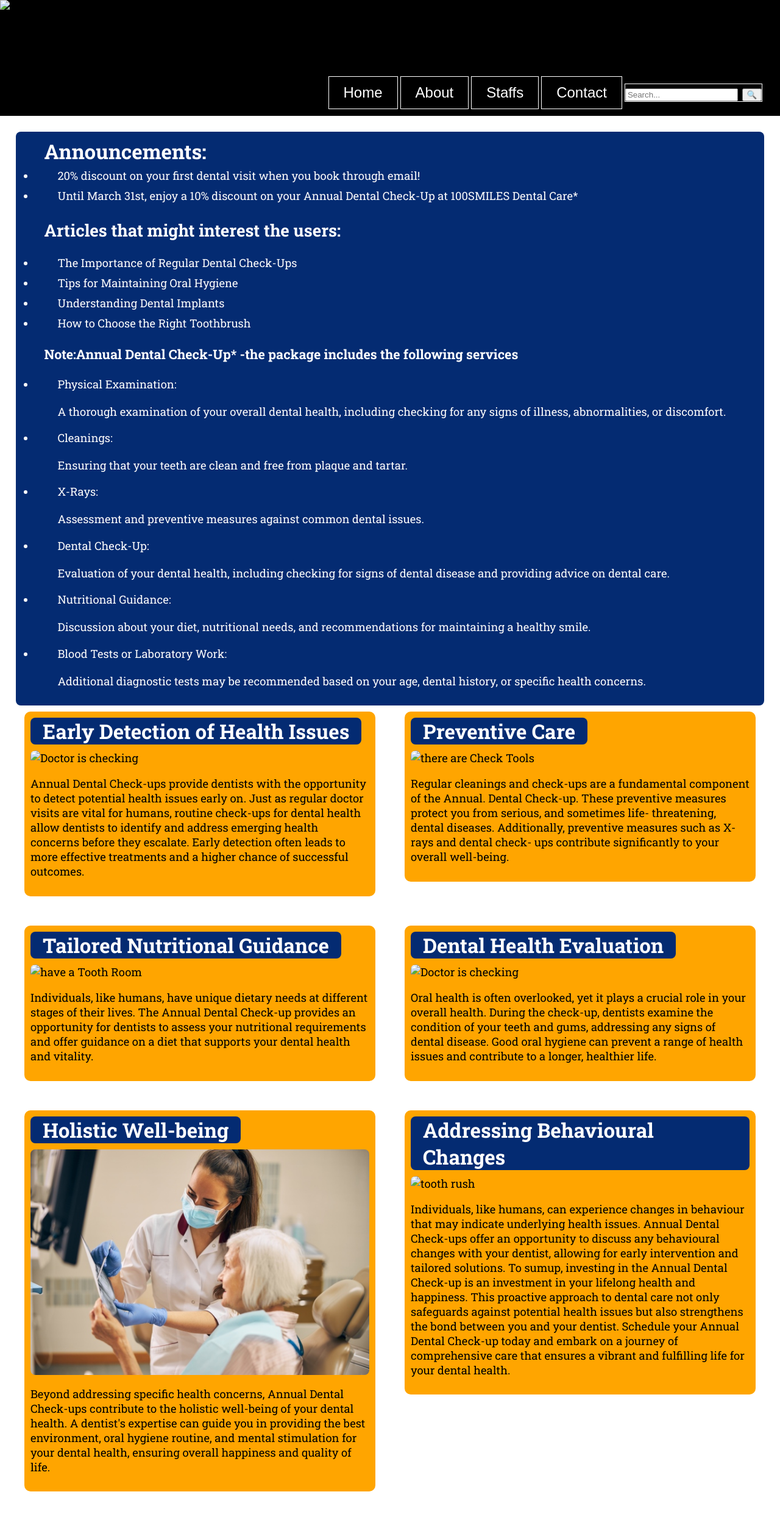
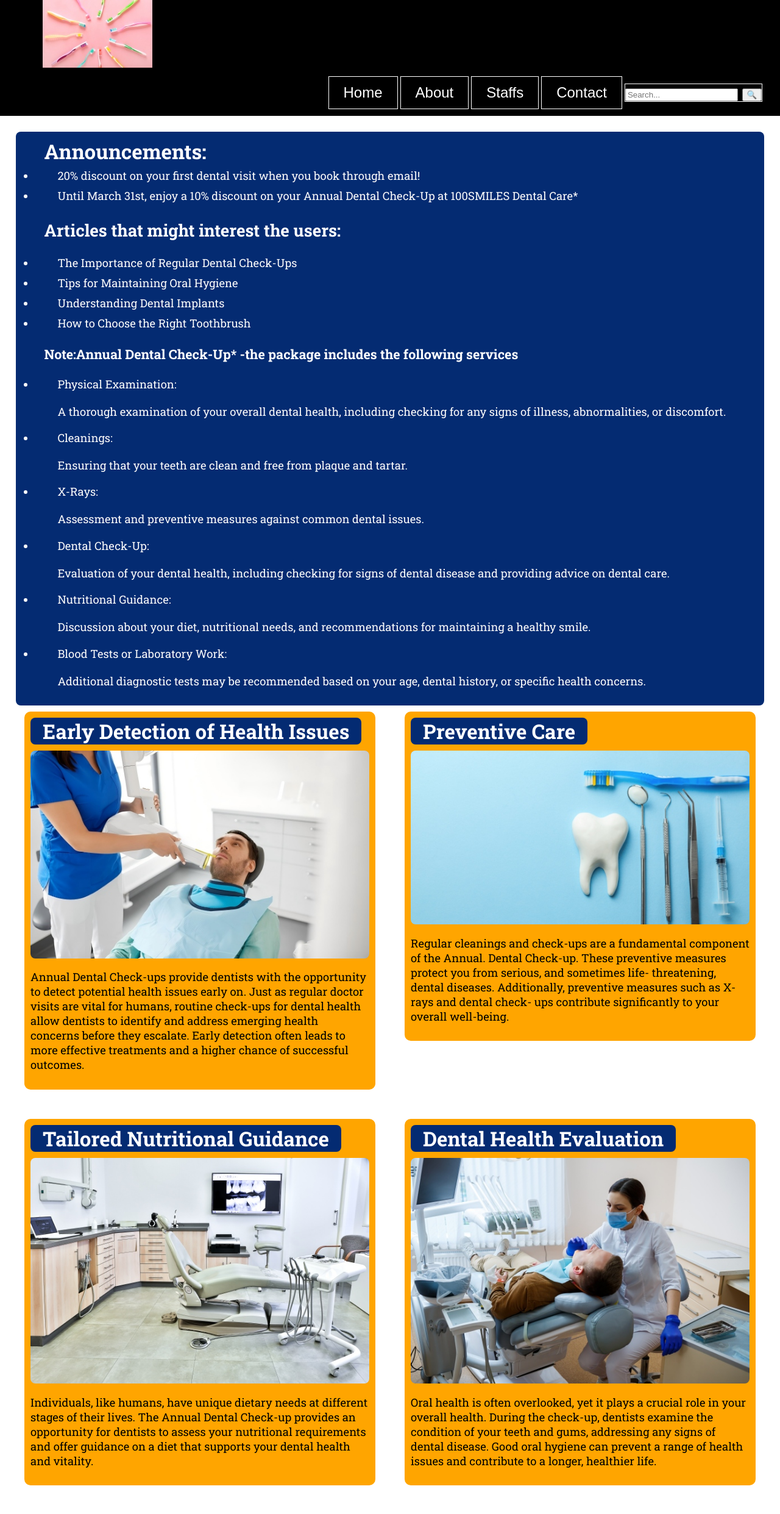
Before and after one commit to momoshifanren-del/Chen-Xianzhe, a plain HTML site: page About .html in a window 1280 px wide. Shown: the top 2483 px of the page at 61% size. Drawn offline with Linux system fonts and the light colour scheme; files that its build step writes are made by us from their sources; files whose address does not match are found by name; a web font is replaced by a local one.

Commit message:
Add files via upload

```diff
--- a/About .html
+++ b/About .html
@@ -7,13 +7,13 @@
 		<meta name="viewport" content="width=device-width, initial-scale=1">
 		<link href="https://fonts.googleapis.com/css2?family=Francois+One&family=Roboto+Slab:wght@100..900&display=swap"
 			rel="stylesheet">
-		<link rel="stylesheet" href="css/style.css">
+		<link rel="stylesheet" href="style.css">
 		</mate>
 	</head>
 	<body>
 		<div id="container">
 			<header>
-				<img src="images/AdobeStock_298640195.jpg"
+				<img src="AdobeStock_298640195.jpg"
 					alt="Tooth tools like a sun"> </a>
 			</header>
 
@@ -85,7 +85,7 @@
 
 					<div id="Check_tooth" class="list">
 						<h1>Early Detection of Health Issues</h1>
-						<img class="equip" src="images/Check tooth-AdobeStock_244031852.jpg" alt="Doctor is checking"
+						<img class="equip" src="Check tooth-AdobeStock_244031852.jpg" alt="Doctor is checking"
 							class="round">
 
 						<p> Annual Dental Check-ups provide dentists with the opportunity
@@ -98,7 +98,7 @@
 
 					<div id="Check_Tools" class="list">
 						<h1>Preventive Care</h1>
-						<img src="images/Check Tools-AdobeStock_261497775.jpg" alt="there are Check Tools"
+						<img src="Check Tools-AdobeStock_261497775.jpg" alt="there are Check Tools"
 							class="round">
 						<p>Regular cleanings and check-ups are a fundamental component of the Annual.
 							Dental Check-up. These preventive measures protect you from serious, and sometimes life-
@@ -110,7 +110,7 @@
 
 					<div id="Tooth_Room" class="list">
 						<h1>Tailored Nutritional Guidance</h1>
-						<img src="images/Tooth Room-AdobeStock_334695185.jpg" alt="have a Tooth Room" class="round">
+						<img src="Tooth Room-AdobeStock_334695185.jpg" alt="have a Tooth Room" class="round">
 						<p>Individuals, like humans, have unique dietary needs at different stages of their lives.
 						The Annual Dental Check-up provides an opportunity for dentists to assess
 						your nutritional requirements and offer guidance on a diet that supports your dental health and
@@ -121,7 +121,7 @@
 					<div id="Doctor_Check" class="list">
 						<h1>Dental Health Evaluation</h1>
 
-						<img src="images/Doctor Check-AdobeStock_473854744.jpg" alt="Doctor  is checking" class="round">
+						<img src="Doctor Check-AdobeStock_473854744.jpg" alt="Doctor  is checking" class="round">
 						<p>Oral health is often overlooked, yet it plays a crucial role in your overall health. During the check-up,
 						dentists examine the condition of your teeth and gums,
 						addressing any signs of dental disease. Good oral hygiene can prevent a range of health issues
@@ -145,7 +145,7 @@
 
 					<div id="AdobeStock_283903376" class="list">
 						<h1>Addressing Behavioural Changes</h1>
-						<img class="equip" src="images/AdobeStock_283903376.jpg" alt="tooth rush"
+						<img class="equip" src="AdobeStock_283903376.jpg" alt="tooth rush"
 							class="round">
 
 						<p> Individuals, like humans, can experience changes in behaviour that may indicate underlying health issues. Annual Dental Check-ups offer an opportunity to
```
Also changed, not shown: Staffs.html (+6 -6 lines), contact.html (+2 -2 lines), index.html (+2 -2 lines).
